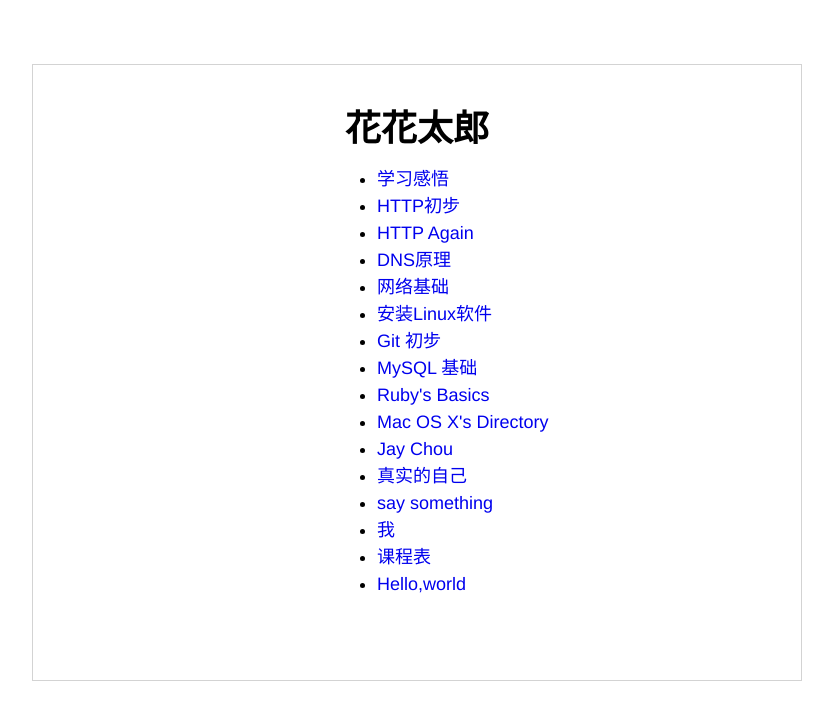
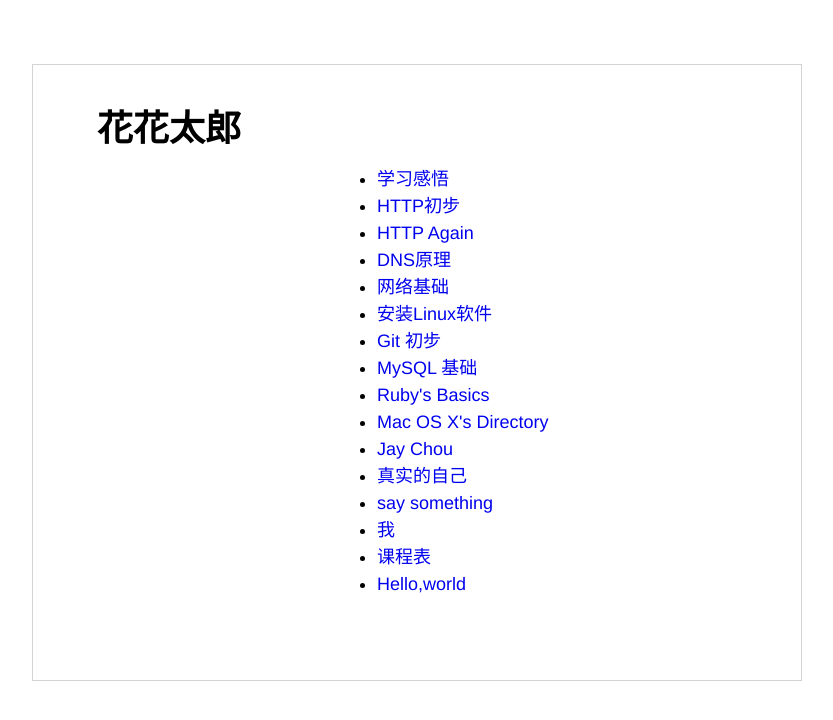
Before and after one commit to 0x00evil/0x00evil.github.io, a Jekyll site: the page built from index.html, in a window 1280 px wide. Shown: the top 720 px of the page, without its empty margins (224-1057 px from the left). Built offline with Jekyll 4.4.1, drawn with Linux system fonts in a browser that asks for light colours.

Commit message:
css test

```diff
--- a/_posts/2014-02-17-hello-world.html
+++ b/_posts/2014-02-17-hello-world.html
@@ -9,7 +9,7 @@
 <title>Hello,world</title>
 </head>
 
-<h1 align="center">Hello,world</h1>
+<h1>Hello,world</h1>
 <h2>我与博客</h2>
 <p>大三了，刚刚进入大学的兴奋与紧张已经没有了。现在摆在眼前的是毕业与就业，压力很大。</p>
 <p>就业的话，就是要给人家干活的，什么都不会，怎么给人家干活。所以得学东西。</p>
--- a/css/home.css
+++ b/css/home.css
@@ -6,6 +6,9 @@
     width: 50%;
     line-height: 150%;
      border: 1px solid LightGray;
+}
+h1 {
+    align: center;
 }
 
 a {
--- a/css/wangyin.css
+++ b/css/wangyin.css
@@ -10,6 +10,7 @@
 
 H1 {
     font-family: "Palatino Linotype", "Book Antiqua", Palatino, Helvetica, STKaiti, SimSun, serif;
+    align: center;
 
 }
 
--- a/index.html
+++ b/index.html
@@ -2,7 +2,7 @@
 layout: home
 title: 花花太郎
 ---
-<h1 align="center">{{page.title}}</h1>
+<h1>{{page.title}}</h1>
 <ul>
   {% for post in site.posts %}
   <li><a href="{{site.baseurl}}{{post.url}}" >{{post.title}}</a></li>
```
